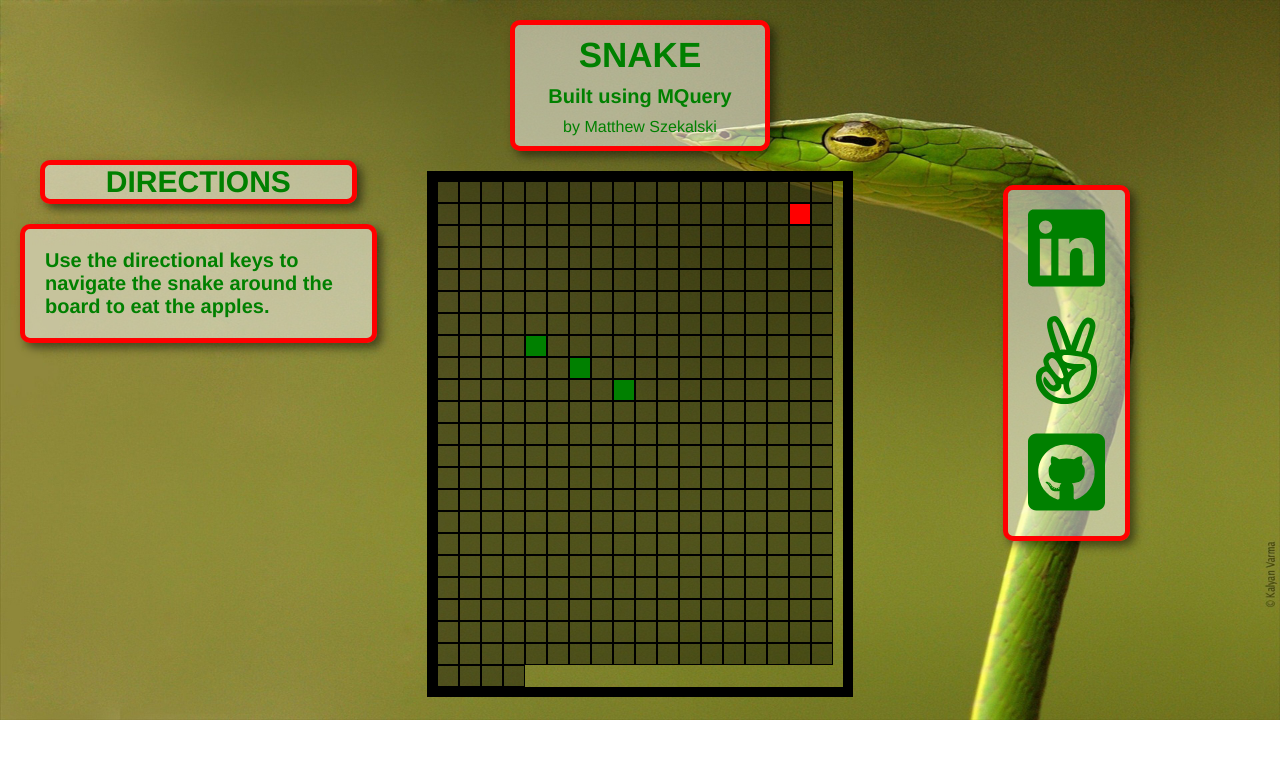
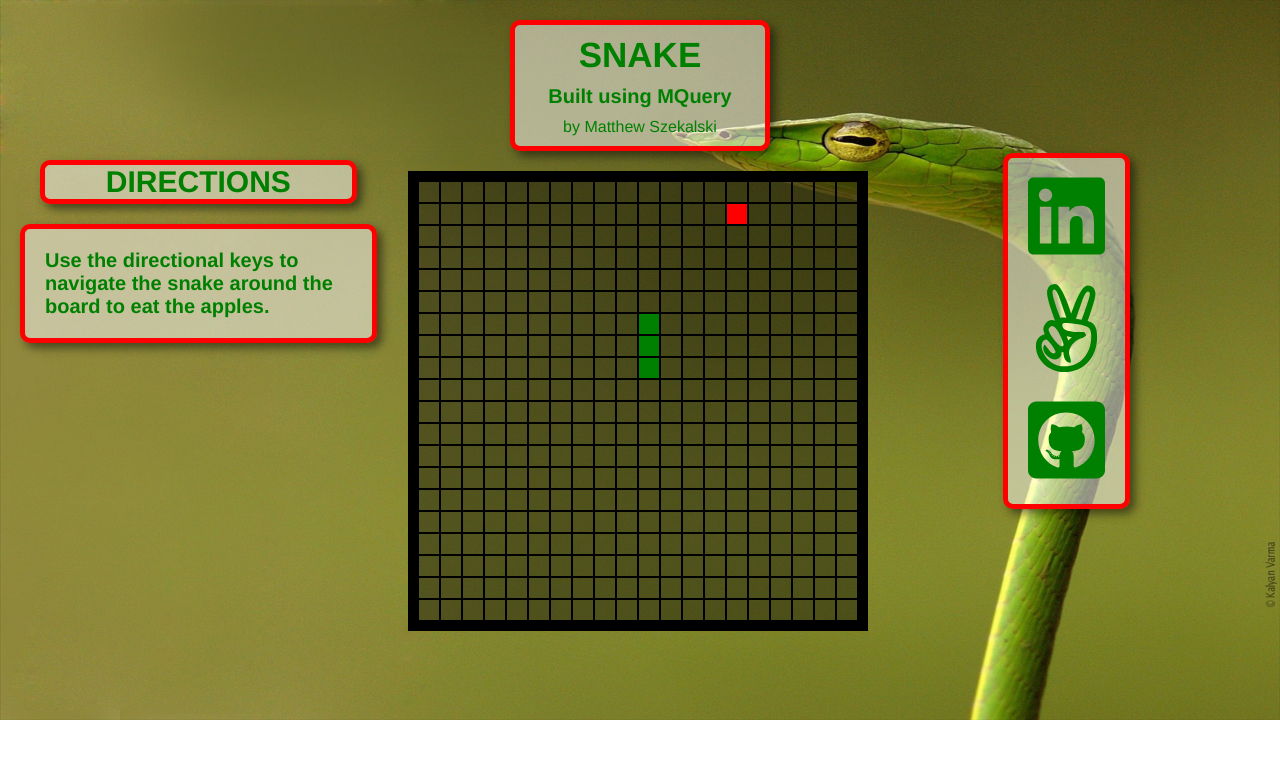
Before and after one commit to mszekalski/MQuery, a plain HTML site: page index.html in a window 1280 px wide. Drawn offline with Linux system fonts and the light colour scheme.

Commit message:
fixed game box styling

```diff
--- a/index.html
+++ b/index.html
@@ -27,7 +27,9 @@
         <h2 class='author'>by Matthew Szekalski</h2>
       </div>
     </div>
+    <div class='game-div'>
     <figure class="snake-game"></figure>
+  </div>
     </div>
     <div class='right-content'>
     <ul class="icons">
--- a/snake/css/snake.css
+++ b/snake/css/snake.css
@@ -27,6 +27,7 @@ html, body, div, span, h1, h2, h3, h4, a, ol, ul, li, form, label, article, asid
  figure {
   display: inline-block;
   border: 10px solid black;
+
  }
 
  .center-content li {
@@ -36,6 +37,11 @@ html, body, div, span, h1, h2, h3, h4, a, ol, ul, li, form, label, article, asid
 
    border: 1px solid black;
    background-color: rgba(0,0,0,0.4);
+ }
+
+ .game-div {
+   width: 463px;
+   height: 463px;
  }
 
  .center-header {
```
